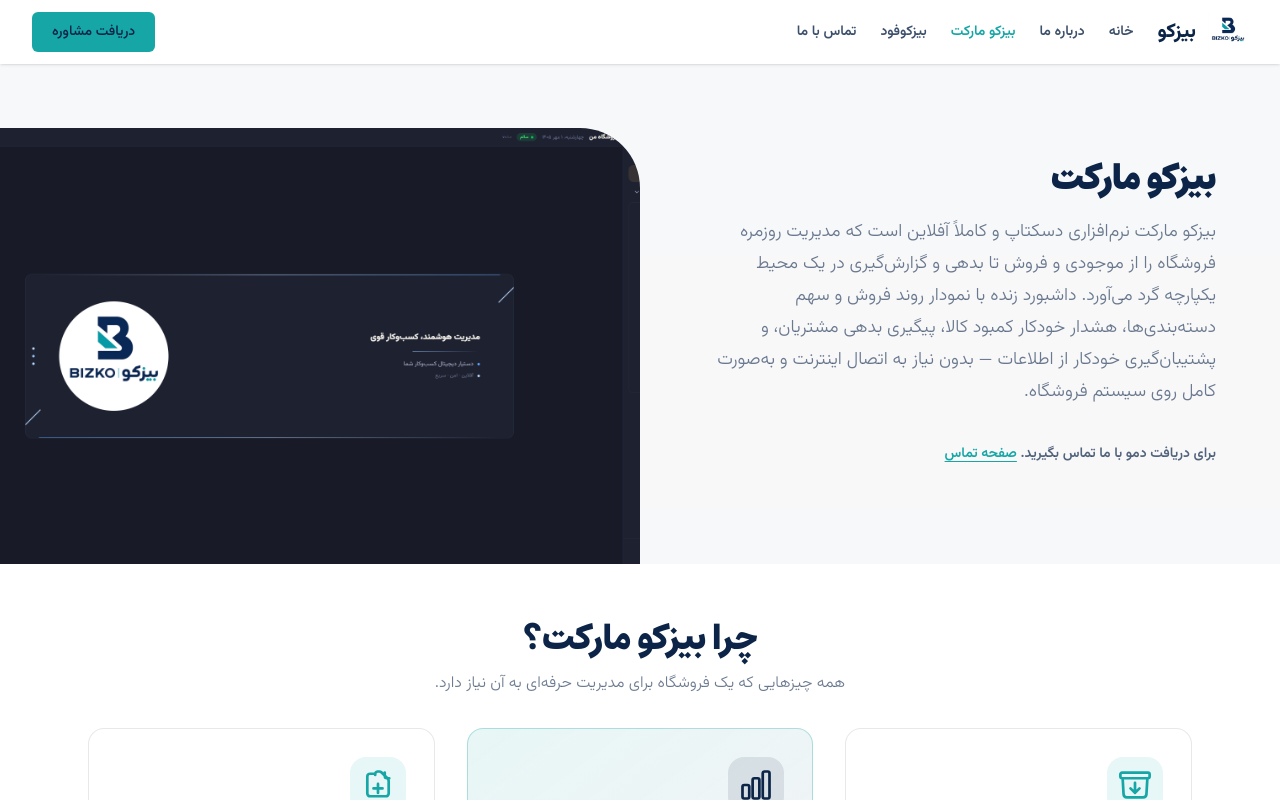
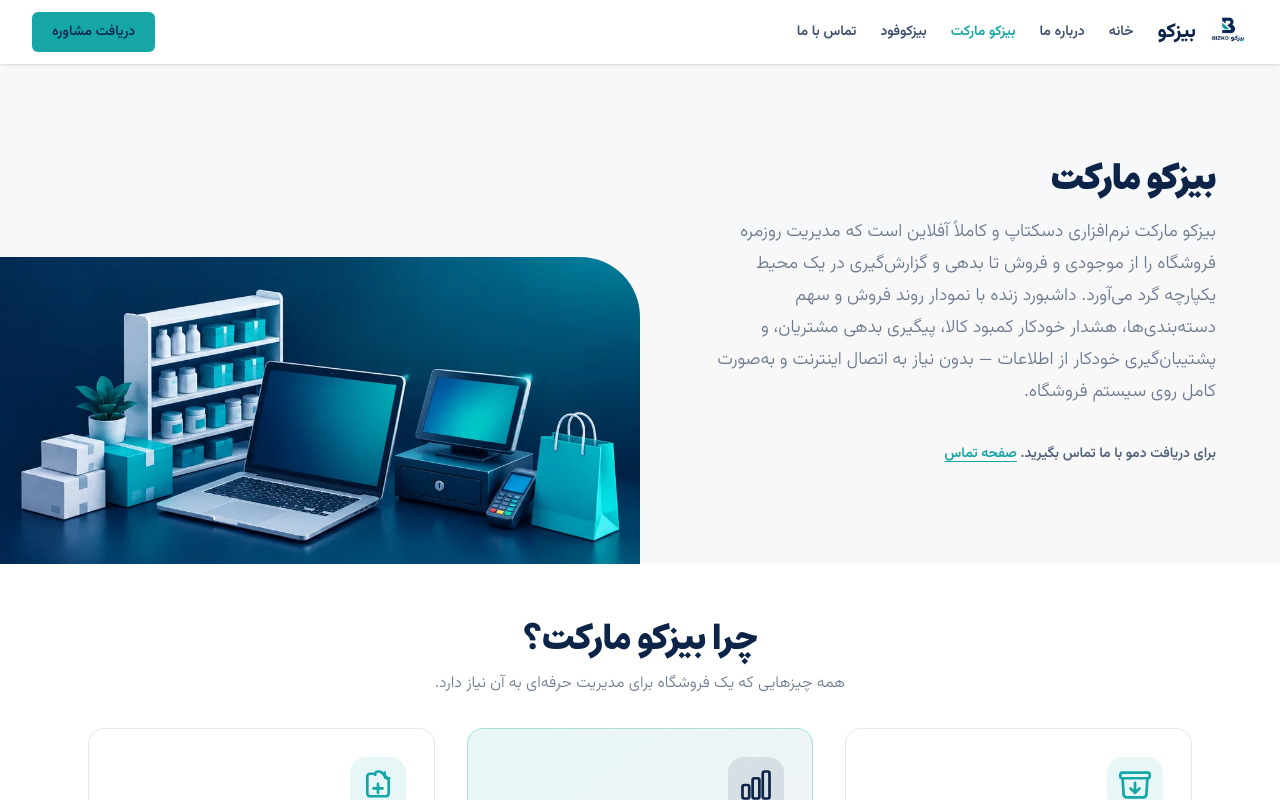
Before and after one commit to alirahnama09-hash/bizko-website, a Next.js app: page /bizko-market in a window 1280 px wide. Shown: the top 800 px of the page. Built offline with nearby package versions, Linux system fonts and the light colour scheme.

Commit message:
feat: replace product hero screenshots with decorative illustrations

```diff
--- a/app/bizcofood/page.tsx
+++ b/app/bizcofood/page.tsx
@@ -119,15 +119,15 @@
           </div>
         </div>
         <Image
-          src="/screenshots/bizcofood-dashboard.png"
-          alt="نمایی از داشبورد نرم‌افزار بیزکوفود"
-          width={1920}
-          height={1036}
+          src="/bizcofood-hero.webp"
+          alt="نرم‌افزار مدیریت کافه و رستوران بیزکوفود روی تبلت همراه با وسایل کافه و رستوران"
+          width={1586}
+          height={496}
           priority
           sizes="(min-width: 640px) 50vw, 100vw"
           data-aos="fade-left"
           data-aos-duration="700"
-          className="h-full w-full object-cover sm:order-2 sm:h-[calc(100%-2rem)] sm:self-end sm:rounded-ss-[30px] md:h-[calc(100%-4rem)] md:rounded-ss-[60px]"
+          className="h-full w-full object-cover object-right sm:order-2 sm:h-[calc(100%-2rem)] sm:max-h-[24vw] sm:self-end sm:rounded-ss-[30px] md:h-[calc(100%-4rem)] md:rounded-ss-[60px]"
         />
       </section>
 
--- a/app/bizko-market/page.tsx
+++ b/app/bizko-market/page.tsx
@@ -135,15 +135,15 @@
           </div>
         </div>
         <Image
-          src="/screenshots/bizko-market-home.png"
-          alt="نمایی از صفحه اصلی نرم‌افزار بیزکو مارکت"
-          width={1920}
-          height={1036}
+          src="/bizko-market-hero.webp"
+          alt="نرم‌افزار مدیریت فروشگاه بیزکو مارکت روی لپ‌تاپ همراه با وسایل فروشگاه"
+          width={1586}
+          height={494}
           priority
           sizes="(min-width: 640px) 50vw, 100vw"
           data-aos="fade-left"
           data-aos-duration="700"
-          className="h-full w-full object-cover sm:order-2 sm:h-[calc(100%-2rem)] sm:self-end sm:rounded-ss-[30px] md:h-[calc(100%-4rem)] md:rounded-ss-[60px]"
+          className="h-full w-full object-cover object-right sm:order-2 sm:h-[calc(100%-2rem)] sm:max-h-[24vw] sm:self-end sm:rounded-ss-[30px] md:h-[calc(100%-4rem)] md:rounded-ss-[60px]"
         />
       </section>
 
```
Also changed, not shown: public/bizcofood-hero.webp (added), public/bizko-market-hero.webp (added).
